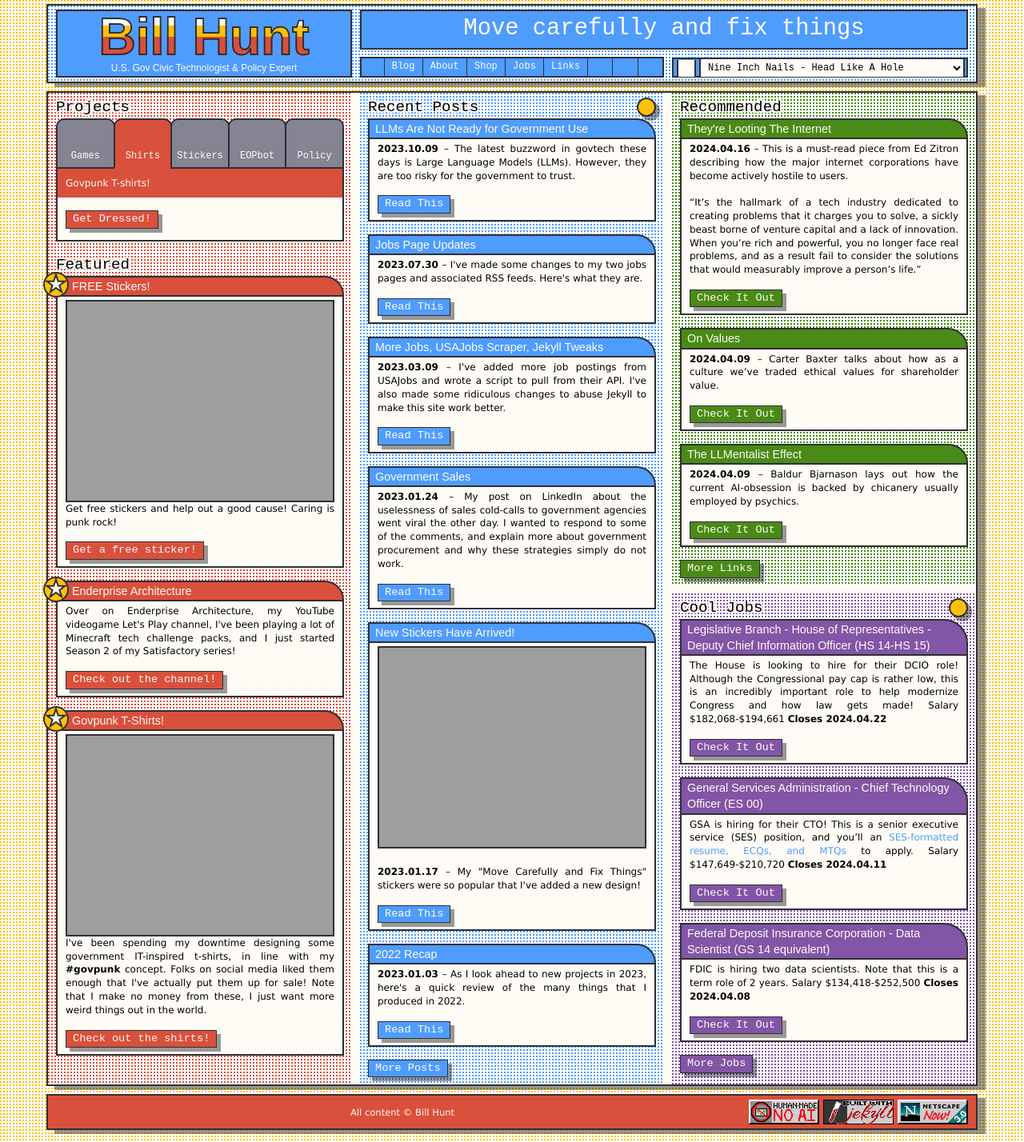
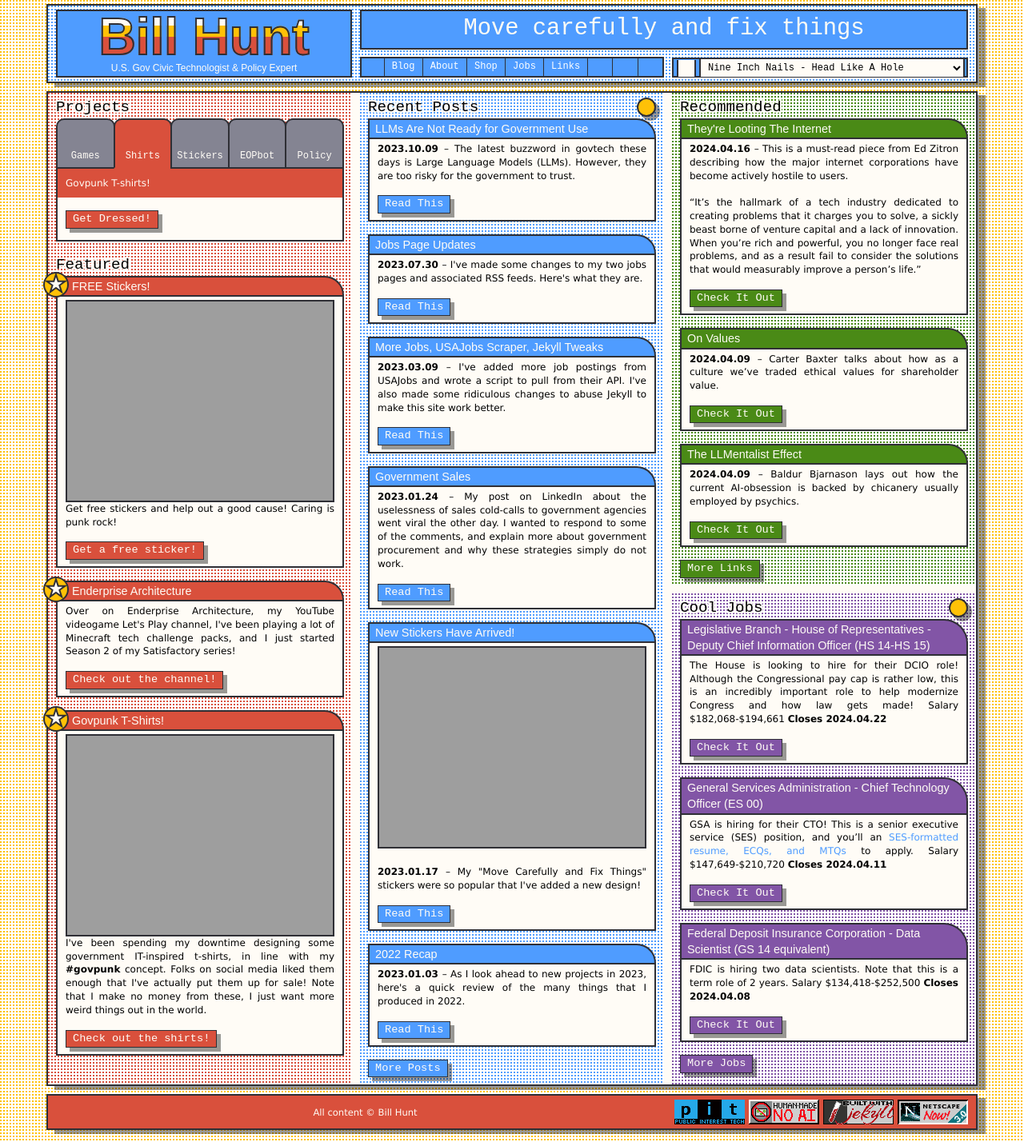
Before and after one commit to krusynth/billhunt.dev, a Jekyll site: the page built from index.md, in a window 1280 px wide. Shown: the whole page at 80% size. Built offline with Jekyll 4.4.1, drawn with Linux system fonts in a browser that asks for light colours; some web fonts are replaced.

Commit message:
Add PIT Webring button, update buttons to be more semantic-y.

```diff
--- a/_includes/footer.html
+++ b/_includes/footer.html
@@ -10,8 +10,9 @@
   </div>
 
   <div class="oldschool-buttons">
-    <span class="old-button no-ai">Human-Made &mdash; No AI</span>
-    <a href="https://jekyllrb.com/" title="Built With Jekyll" class="old-button jekyll">Jekyll</a>
-    <a href="https://archive.org/download/netscape-navigator-4.0.4/netscape-navigator-4.0.4.png" class="old-button netscape" title="Get Netscape 3.0"></a>
+    <a href="https://pitwebring.billhunt.dev/" class="old-button" title="Public Interest Tech Webring"><img src="/assets/images/buttons/pitwebring-88x31.gif" alt="" aria-hidden="true"></a>
+    <span class="old-button"><img src="/assets/images/buttons/human-88x31.gif" alt="Human-Made - No AI"></span>
+    <a href="https://jekyllrb.com/" title="Built With Jekyll" class="old-button"><img src="/assets/images/buttons/jekyll-88x31-ani.gif" alt="" aria-hidden="true"></a>
+    <a href="https://archive.org/download/netscape-navigator-4.0.4/netscape-navigator-4.0.4.png" class="old-button" title="This links to an image of the Netscape install CD"><img src="/assets/images/buttons/netscape3-88x31-ani.gif" alt="Get Netscape 3.0"></a>
   </div>
 </footer>
--- a/assets/css/main.scss
+++ b/assets/css/main.scss
@@ -588,32 +588,6 @@
   width: 88px;
   background-size: contain;
   color: transparent !important;
-
-  &.no-ai {
-    background-image: url('/assets/images/buttons/human-88x31.gif');
-  }
-
-  &.netscape {
-    background-image: url('/assets/images/buttons/netscape3-88x31.gif');
-
-    &:hover {
-      background-image: url('/assets/images/buttons/netscape3-88x31-ani.gif');
-    }
-    @media (max-width: $breakpoint-md) {
-      background-image: url('/assets/images/buttons/netscape3-88x31-ani.gif');
-    }
-  }
-
-  &.jekyll {
-    background-image: url('/assets/images/buttons/jekyll-88x31.gif');
-
-    &:hover {
-      background-image: url('/assets/images/buttons/jekyll-88x31-ani.gif');
-    }
-    @media (max-width: $breakpoint-md) {
-      background-image: url('/assets/images/buttons/jekyll-88x31-ani.gif');
-    }
-  }
 }
 
 /* Reusable Tabs */
```
Also changed, not shown: assets/images/buttons/pitwebring-88x31.gif (added).
